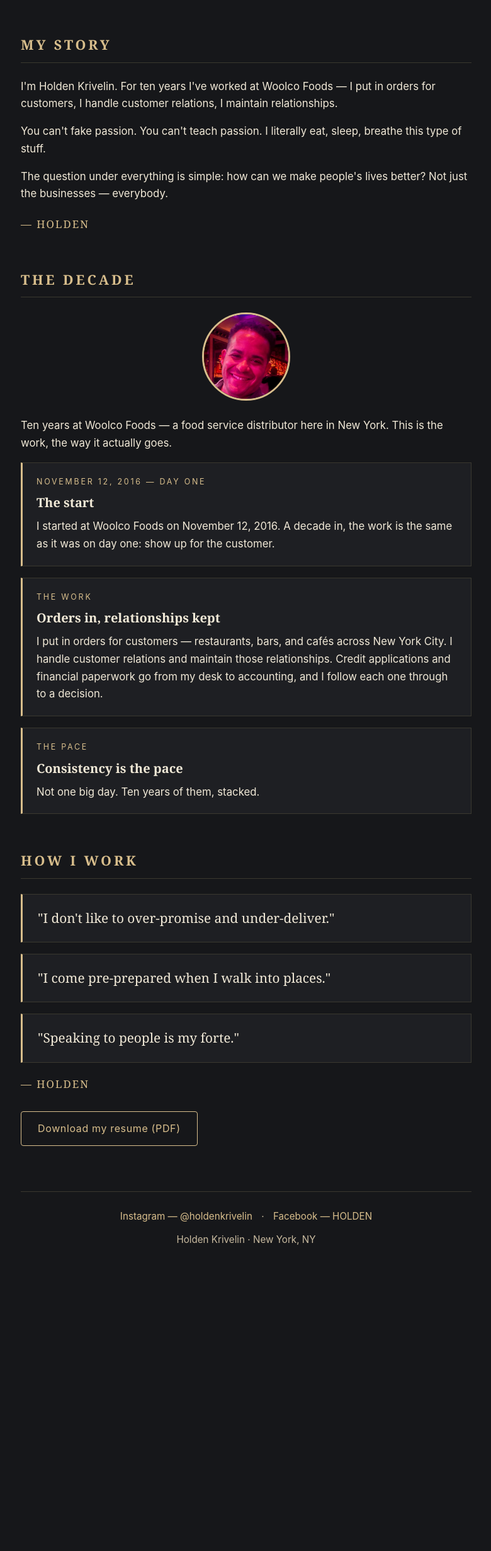
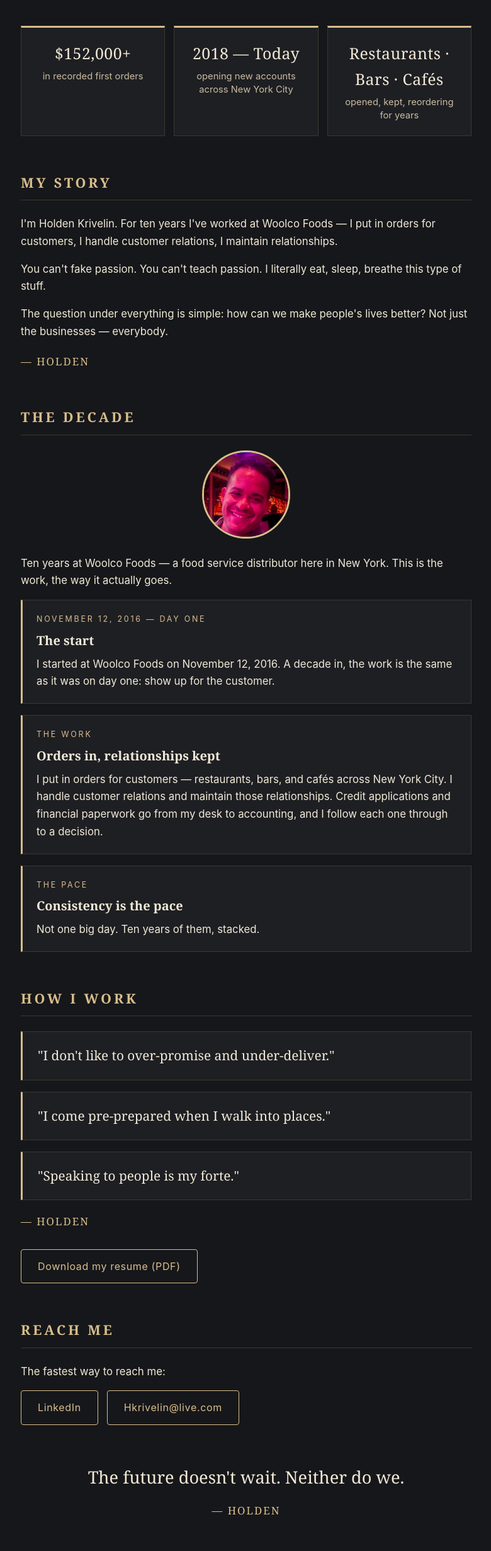
Before and after one commit to holdenkrivelin-max/holdenkrivelin.com, a plain HTML site: page index.html in a window 1280 px wide. Shown: the part 278-2740 px from the top of the page at 63% size, without its empty margins (249-1029 px from the left). Before the commit the page ends 2322 px from the top, so only its background shows below. Drawn offline with Linux system fonts and the light colour scheme.

Commit message:
Amplify: proof strip, Reach Me, closing line, share preview

```diff
--- a/index.html
+++ b/index.html
@@ -5,12 +5,21 @@
 <meta name="viewport" content="width=device-width, initial-scale=1.0">
 <title>Holden Krivelin</title>
 <meta name="description" content="Holden Krivelin — ten years in food service and hospitality. New York, NY.">
+<meta property="og:title" content="Holden Krivelin">
+<meta property="og:description" content="The question under everything is simple: how can we make people's lives better? Not just the businesses — everybody.">
+<meta property="og:type" content="website">
+<meta property="og:url" content="https://holdenkrivelin.com/">
+<meta property="og:image" content="https://holdenkrivelin.com/holden-portrait.jpg">
+<meta name="twitter:card" content="summary_large_image">
+<meta name="twitter:title" content="Holden Krivelin">
+<meta name="twitter:description" content="The question under everything is simple: how can we make people's lives better? Not just the businesses — everybody.">
+<meta name="twitter:image" content="https://holdenkrivelin.com/holden-portrait.jpg">
 <style>
   :root{
     --bg:#16171A; --surface:#1E1F23; --text:#F1E9D7; --muted:#C9BBA0;
     --champagne:#D8BE8C; --border:#3A382F;
   }
-*{box-sizing:border-box; margin:0; padding:0}
+  *{box-sizing:border-box; margin:0; padding:0;}
   body{background:var(--bg); color:var(--text); font-family:-apple-system,"Segoe UI",Roboto,Helvetica,Arial,sans-serif; line-height:1.65; -webkit-font-smoothing:antialiased;}
   .wrap{max-width:760px; margin:0 auto; padding:48px 22px 64px;}
   header{text-align:center; padding:24px 0 8px;}
@@ -30,6 +39,15 @@ p{margin-bottom:16px; font-size:1.05rem;}
   .quote p{font-family:Georgia,"Times New Roman",serif; font-size:1.3rem; line-height:1.5; margin:0;}
   .resume-btn{display:inline-block; margin-top:14px; padding:13px 26px; border:1.5px solid var(--champagne); color:var(--champagne); text-decoration:none; font-size:1rem; letter-spacing:.04em; border-radius:4px;}
   .resume-btn:hover{background:var(--champagne); color:#16171A;}
+  .proof{display:flex; flex-wrap:wrap; gap:14px; margin-top:44px;}
+  .proof .stat{flex:1 1 200px; background:var(--surface); border:1px solid var(--border); border-top:3px solid var(--champagne); padding:20px 22px; text-align:center;}
+  .proof .big{font-family:Georgia,"Times New Roman",serif; font-size:1.55rem; color:var(--text); letter-spacing:.02em;}
+  .proof .small{color:var(--muted); font-size:.92rem; margin-top:6px; line-height:1.45;}
+  .reach-btns{display:flex; flex-wrap:wrap; gap:14px;}
+  .reach-btns .resume-btn{margin-top:0;}
+  .closing{text-align:center; margin-top:64px;}
+  .closing .line{font-family:Georgia,"Times New Roman",serif; font-size:1.7rem; line-height:1.4; color:var(--text);}
+  .closing .signoff{font-size:1.05rem;}
   footer{margin-top:72px; border-top:1px solid var(--border); padding-top:26px; text-align:center; color:var(--muted); font-size:.95rem;}
   footer .social{margin-bottom:12px;}
   footer .social a{color:var(--champagne); text-decoration:none; margin:0 10px;}
@@ -39,10 +57,16 @@ footer .social a{color:var(--champagne); text-decoration:none; margin:0 10px;}
 <div class="wrap">
 
   <header>
-<img class="symbol" src="fingerprint-symbol-charcoal.png" alt="Holden Krivelin's fingerprint symbol">
+    <img class="symbol" src="founder-symbol-fingerprint-charcoal.png" alt="Holden Krivelin's fingerprint — the founder symbol">
     <h1>HOLDEN KRIVELIN</h1>
     <p class="tagline">Ten years in food service and hospitality.</p>
   </header>
+
+  <div class="proof">
+    <div class="stat"><div class="big">$152,000+</div><div class="small">in recorded first orders</div></div>
+    <div class="stat"><div class="big">2018 — Today</div><div class="small">opening new accounts across New York City</div></div>
+    <div class="stat"><div class="big">Restaurants · Bars · Cafés</div><div class="small">opened, kept, reordering for years</div></div>
+  </div>
 
   <section>
     <h2>MY STORY</h2>
@@ -69,7 +93,6 @@ footer .social a{color:var(--champagne); text-decoration:none; margin:0 10px;}
       <p>I put in orders for customers — restaurants, bars, and cafés across New York City. I handle customer relations and maintain those relationships. Credit applications and financial paperwork go from my desk to accounting, and I follow each one through to a decision.</p>
     </div>
 
-
     <div class="exhibit">
       <div class="kicker">The Pace</div>
       <h3>Consistency is the pace</h3>
@@ -86,6 +109,20 @@ footer .social a{color:var(--champagne); text-decoration:none; margin:0 10px;}
     <a class="resume-btn" href="Holden-Krivelin-Resume.pdf">Download my resume (PDF)</a>
   </section>
 
+  <section>
+    <h2>REACH ME</h2>
+    <p>The fastest way to reach me:</p>
+    <div class="reach-btns">
+      <a class="resume-btn" href="https://www.linkedin.com/in/viresalabs">LinkedIn</a>
+      <a class="resume-btn" href="mailto:Hkrivelin@live.com">Hkrivelin@live.com</a>
+    </div>
+  </section>
+
+  <section class="closing">
+    <p class="line">The future doesn't wait. Neither do we.</p>
+    <p class="signoff">— HOLDEN</p>
+  </section>
+
   <footer>
     <div class="social" id="social-links"><a href="https://www.instagram.com/holdenkrivelin">Instagram — @holdenkrivelin</a> · <a href="https://www.facebook.com/profile.php?id=1102964419573154">Facebook — HOLDEN</a></div>
     <div>Holden Krivelin · New York, NY</div>
```
Lines whose indentation alone changed are shown as unchanged.
